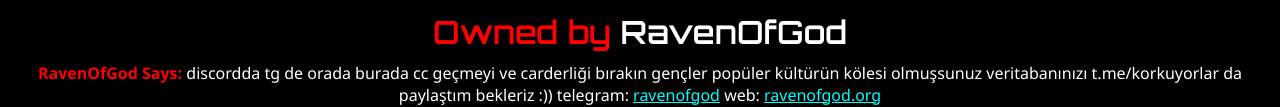
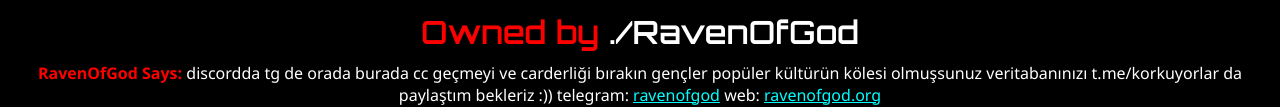
Before and after one commit to Raven-Of-God/Raven-Of-God, a plain HTML site: page cc.html in a window 1280 px wide. Shown: the part 372-479 px from the top of the page. Drawn offline with Linux system fonts and the light colour scheme.

Commit message:
Update cc.html

```diff
--- a/cc.html
+++ b/cc.html
@@ -80,7 +80,7 @@
 
   <img src="https://i.hizliresim.com/qzqnpwq.png" alt="hack görüntüsü">
 
-  <p class="owned">Owned by <span class="highlight">RavenOfGod </span></p>
+  <p class="owned">Owned by <span class="highlight">./RavenOfGod </span></p>
 
  <div style="margin-top: 10px;">
   <span style="color:red;"><strong>RavenOfGod Says:</strong></span>
```
